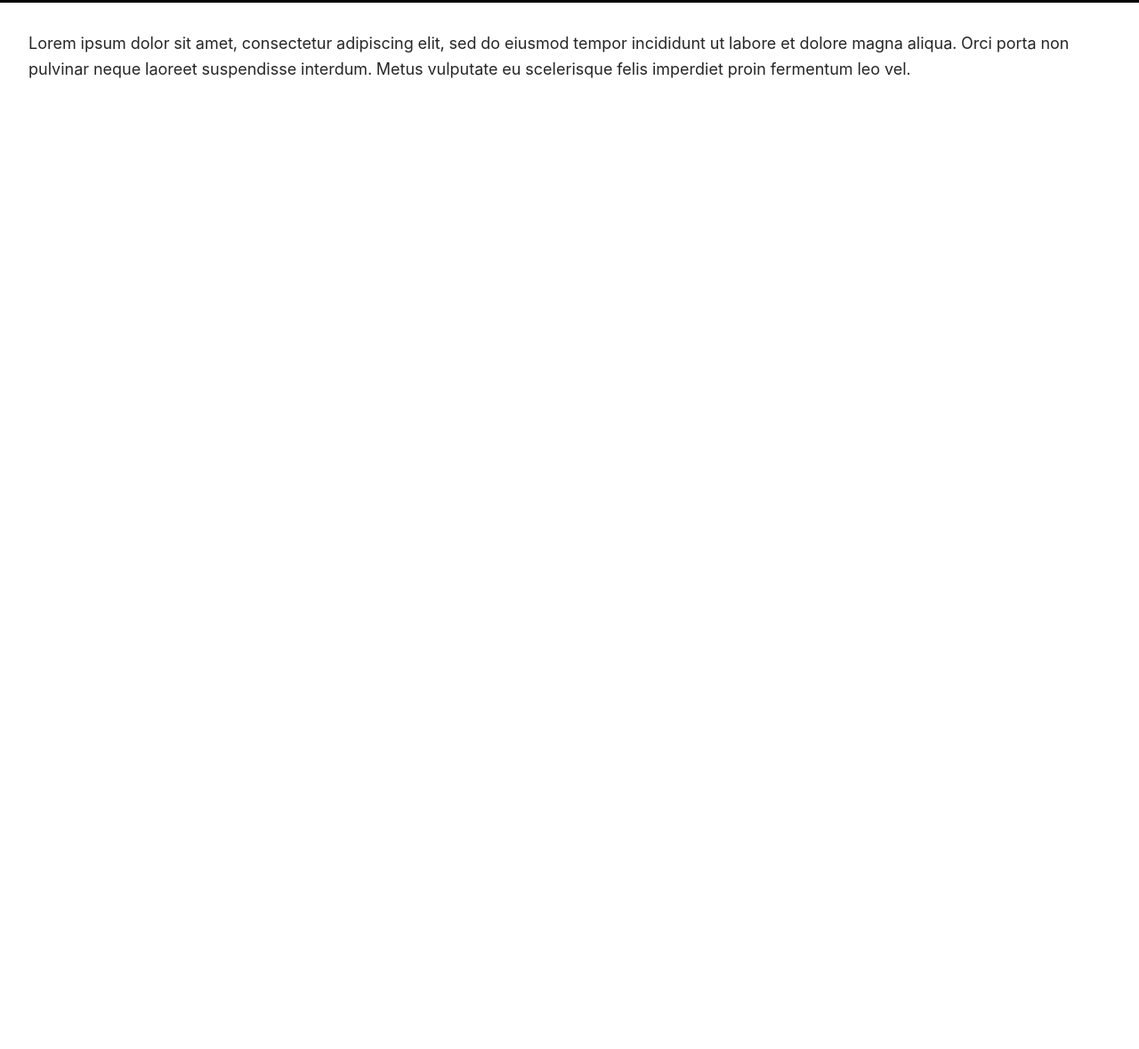
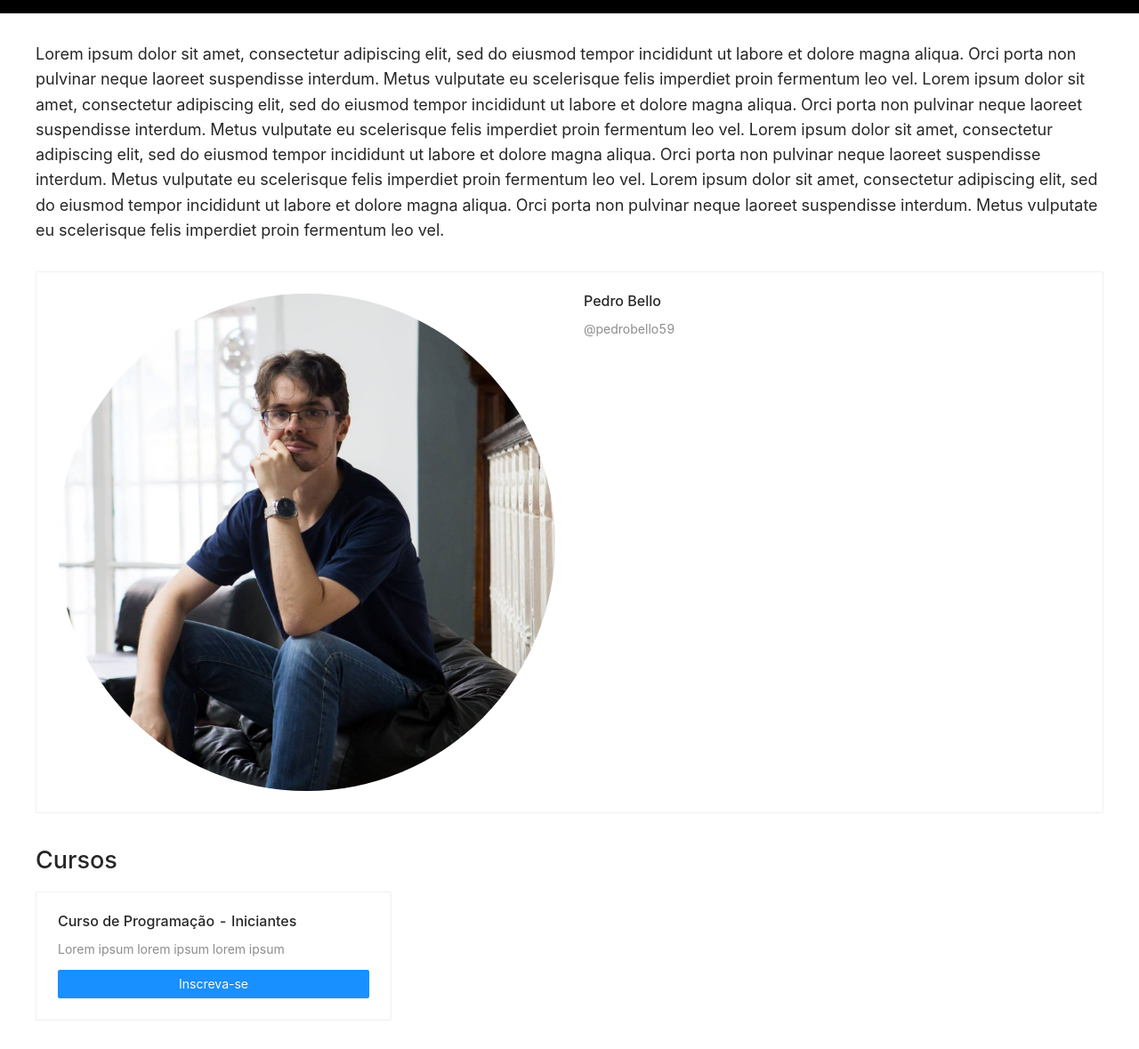
Before and after one commit to mairatma/academiaprogramacao, a Gatsby site: page / in a window 1280 px wide. Shown: the part 382-1561 px from the top of the page at 89% size. Before the commit the page ends 800 px from the top, so only its background shows below. Built offline with nearby package versions, Linux system fonts and the light colour scheme; Gatsby itself is replaced by a stand-in of ours.

Commit message:
More content

```diff
--- a/package.json
+++ b/package.json
@@ -1,5 +1,5 @@
 {
-  "name": "academia-de-programa-o",
+  "name": "academia-de-programacaoo",
   "version": "1.0.0",
   "private": true,
   "description": "Academia de Programação",
@@ -15,6 +15,7 @@
     "clean": "gatsby clean"
   },
   "dependencies": {
+    "@fontsource/luckiest-guy": "^4.1.0",
     "ansi-regex": "^5.0.0",
     "antd": "^4.11.1",
     "gatsby": "^2.26.1",
--- a/src/components/Banner/banner.css
+++ b/src/components/Banner/banner.css
@@ -5,13 +5,10 @@
 
 .pb-banner__title {
   color: white;
-  font-size: 35px;
+  font-family: "Luckiest Guy";
+  font-size: 90px;
+  line-height: 1;
+  margin-top: 25px;
   text-align: center;
+  text-transform: uppercase;
 }
-
-.pb-banner p {
-  color: white;
-  font-size: 20px;
-  font-weight: 300;
-  margin-top: 24px;
-}
--- a/src/components/Banner/index.js
+++ b/src/components/Banner/index.js
@@ -1,5 +1,6 @@
 import React from 'react'
 
+import "@fontsource/luckiest-guy"
 import './banner.css';
 
 const Banner = () => {
@@ -8,9 +9,6 @@ const Banner = () => {
       <div className="pb-banner__title">
         Academia de Programação
       </div>
-      <p>
-        Lorem ipsum dolor sit amet, consectetur adipiscing elit, sed do eiusmod tempor incididunt ut labore et dolore magna aliqua. Orci porta non pulvinar neque laoreet suspendisse interdum. Metus vulputate eu scelerisque felis imperdiet proin fermentum leo vel.
-      </p>
     </div>
   )
 }
--- /dev/null
+++ b/src/components/Bio/bio.css
@@ -0,0 +1,16 @@
+.pb-bio {
+  margin-top: 32px;
+}
+
+.pb-bio__card {
+  display: flex;
+}
+
+.pb-bio__card .ant-avatar {
+  flex: 1;
+  height: 100%;
+}
+.pb-bio__card .ant-card-meta {
+  flex: 1;
+  margin-left: 32px;
+}
--- /dev/null
+++ b/src/components/Bio/index.js
@@ -0,0 +1,21 @@
+import { Avatar, Card, Image } from 'antd';
+import React from 'react'
+
+import pedroPhoto from './images/pedro.jpg';
+
+import './bio.css';
+
+const Bio = () => {
+  return (
+    <div className="pb-bio">
+      <Card>
+        <div className="pb-bio__card">
+          <Avatar alt="Pedro Bello" src={pedroPhoto} />
+          <Card.Meta title="Pedro Bello" description="@pedrobello59" />
+        </div>
+      </Card>
+    </div>
+  )
+}
+
+export default Bio
--- /dev/null
+++ b/src/components/CourseInterest/course-interest.css
@@ -0,0 +1,11 @@
+.pb-course-interest {
+  margin-top: 32px;
+}
+
+.pb-course {
+ width: 400px;
+}
+
+.pb-course .ant-btn {
+  margin-top: 16px;
+}
--- /dev/null
+++ b/src/components/CourseInterest/index.js
@@ -0,0 +1,18 @@
+import { Button, Card } from 'antd';
+import React from 'react'
+
+import './course-interest.css';
+
+const CourseInterest = () => {
+  return (
+    <div className="pb-course-interest">
+      <h2 id="cursos">Cursos</h2>
+      <Card className="pb-course" hoverable>
+        <Card.Meta title="Curso de Programação - Iniciantes" description="Lorem ipsum lorem ipsum lorem ipsum" />
+        <Button block type="primary">Inscreva-se</Button>
+      </Card>
+    </div>
+  )
+}
+
+export default CourseInterest
--- a/src/components/MainContent/index.js
+++ b/src/components/MainContent/index.js
@@ -1,6 +1,8 @@
 import React from 'react'
 
 import Banner from '../Banner';
+import Bio from '../Bio';
+import CourseInterest from '../CourseInterest';
 
 import './main.css'
 
@@ -8,8 +10,12 @@ function MainContent() {
   return (
     <div className="pb-main">
       <Banner />
-      <div className="pb-main__section">
-        Lorem ipsum dolor sit amet, consectetur adipiscing elit, sed do eiusmod tempor incididunt ut labore et dolore magna aliqua. Orci porta non pulvinar neque laoreet suspendisse interdum. Metus vulputate eu scelerisque felis imperdiet proin fermentum leo vel.
+      <div className="pb-main__sections">
+        <div className="pb-main__description">
+          Lorem ipsum dolor sit amet, consectetur adipiscing elit, sed do eiusmod tempor incididunt ut labore et dolore magna aliqua. Orci porta non pulvinar neque laoreet suspendisse interdum. Metus vulputate eu scelerisque felis imperdiet proin fermentum leo vel. Lorem ipsum dolor sit amet, consectetur adipiscing elit, sed do eiusmod tempor incididunt ut labore et dolore magna aliqua. Orci porta non pulvinar neque laoreet suspendisse interdum. Metus vulputate eu scelerisque felis imperdiet proin fermentum leo vel. Lorem ipsum dolor sit amet, consectetur adipiscing elit, sed do eiusmod tempor incididunt ut labore et dolore magna aliqua. Orci porta non pulvinar neque laoreet suspendisse interdum. Metus vulputate eu scelerisque felis imperdiet proin fermentum leo vel. Lorem ipsum dolor sit amet, consectetur adipiscing elit, sed do eiusmod tempor incididunt ut labore et dolore magna aliqua. Orci porta non pulvinar neque laoreet suspendisse interdum. Metus vulputate eu scelerisque felis imperdiet proin fermentum leo vel.
+        </div>
+        <Bio />
+        <CourseInterest />
       </div>
     </div>
   )
--- a/src/components/MainContent/main.css
+++ b/src/components/MainContent/main.css
@@ -1,4 +1,6 @@
-.pb-main__section {
+.pb-main__sections {
   font-size: 18px;
-  padding: 32px;
+  padding: 32px 0;
+  margin: auto;
+  max-width: 1200px;
 }
--- a/src/components/Topbar/index.js
+++ b/src/components/Topbar/index.js
@@ -7,8 +7,8 @@ function Topbar() {
   return (
     <Layout.Header className="pb-topbar">
       <Menu mode="horizontal">
-        <Menu.Item>Home</Menu.Item>
-        <Menu.Item>Cursos</Menu.Item>
+        <Menu.Item><a href="/">Home</a></Menu.Item>
+        <Menu.Item><a href="#cursos">Cursos</a></Menu.Item>
       </Menu>
     </Layout.Header>
   )
```
Also changed, not shown: src/components/Bio/images/pedro.jpg (added), 1 other file.
